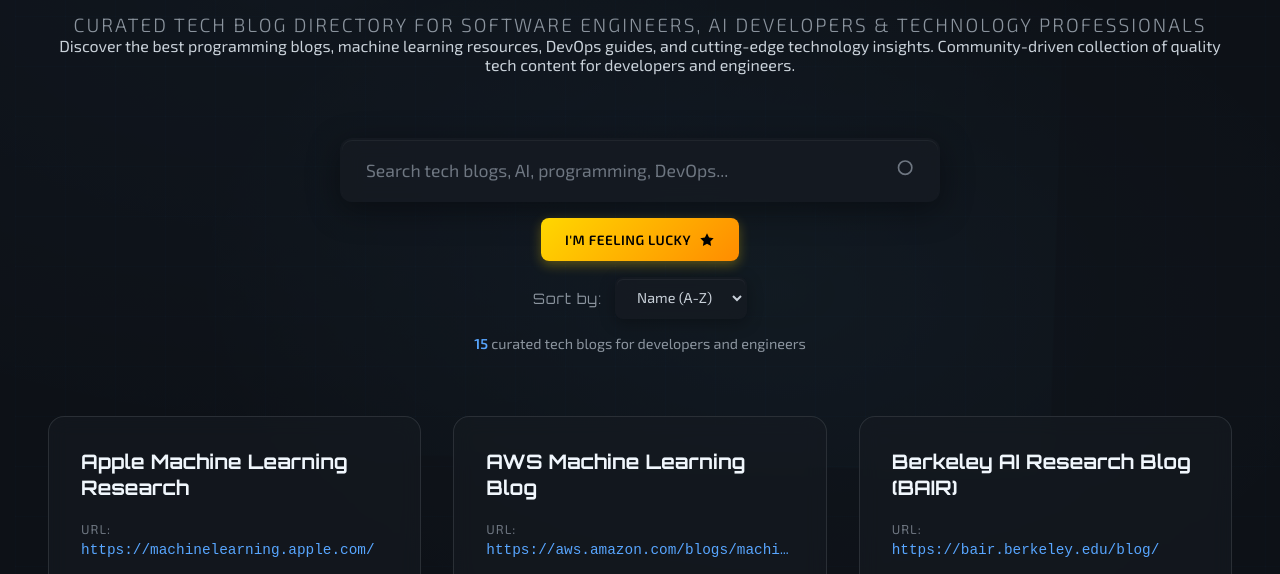
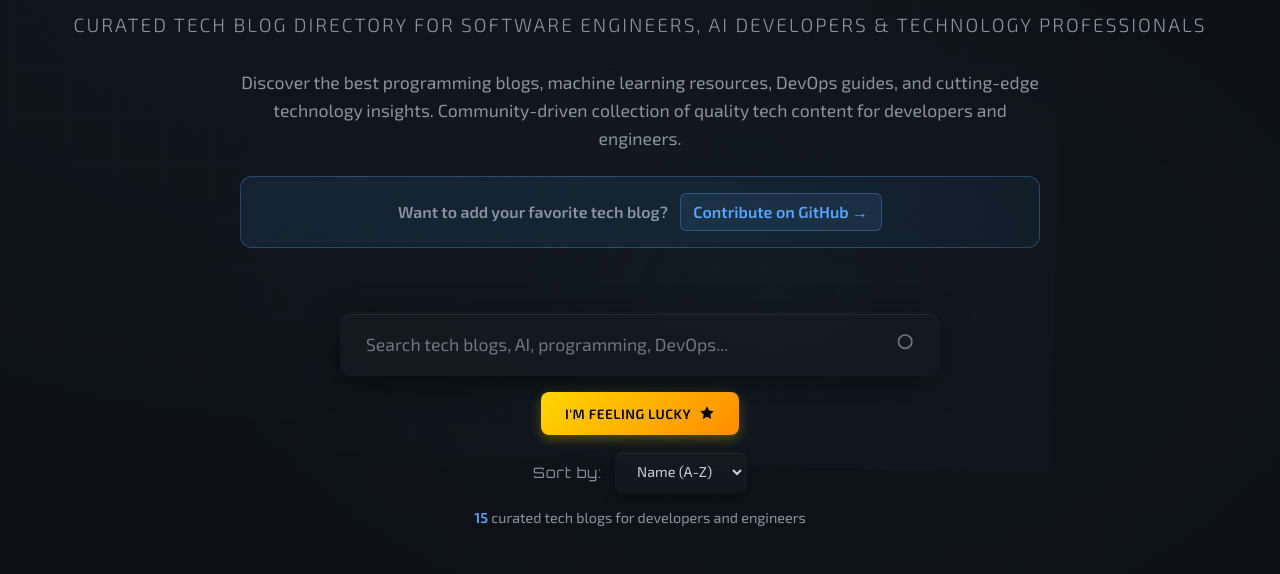
Before and after one commit to caglarsarikaya/tech-blogs, a plain HTML site: page index.html in a window 1280 px wide. Shown: the part 199-773 px from the top of the page. Drawn offline with Linux system fonts and the light colour scheme.

Commit message:
contribute github url added

```diff
--- a/index.html
+++ b/index.html
@@ -86,6 +86,14 @@
             <p class="subtitle">Curated Tech Blog Directory for Software Engineers, AI Developers & Technology Professionals</p>
             <div class="header-description">
                 <p>Discover the best programming blogs, machine learning resources, DevOps guides, and cutting-edge technology insights. Community-driven collection of quality tech content for developers and engineers.</p>
+                <div class="contribute-banner">
+                    <p>
+                        <strong>Want to add your favorite tech blog?</strong>
+                        <a href="https://github.com/caglarsarikaya/tech-blogs" target="_blank" rel="noopener noreferrer" class="contribute-link">
+                            Contribute on GitHub →
+                        </a>
+                    </p>
+                </div>
             </div>
         </header>
 
@@ -126,7 +134,11 @@
         <div class="no-results" id="noResults" style="display: none;" role="alert">
             <div class="no-results-icon">⚠</div>
             <h3>No matching tech blogs found</h3>
-            <p>Try different search terms like "AI", "programming", "DevOps" or contribute new blogs via pull request</p>
+            <p>Try different search terms like "AI", "programming", "DevOps" or
+                <a href="https://github.com/caglarsarikaya/tech-blogs" target="_blank" rel="noopener noreferrer" class="contribute-link">
+                    contribute new blogs on GitHub
+                </a>
+            </p>
         </div>
     </div>
 
--- a/styles.css
+++ b/styles.css
@@ -120,6 +120,76 @@ body::before {
     letter-spacing: 2px;
     text-transform: uppercase;
     position: relative;
+}
+
+/* Header description */
+.header-description {
+    margin-top: 2rem;
+    max-width: 800px;
+    margin-left: auto;
+    margin-right: auto;
+}
+
+.header-description p {
+    font-size: 1.1rem;
+    line-height: 1.6;
+    color: #8b949e;
+    margin-bottom: 1rem;
+}
+
+/* Contribute banner */
+.contribute-banner {
+    margin-top: 1.5rem;
+    padding: 1rem 1.5rem;
+    background: linear-gradient(135deg, rgba(88, 166, 255, 0.1), rgba(64, 196, 255, 0.05));
+    border: 1px solid rgba(88, 166, 255, 0.3);
+    border-radius: 12px;
+    position: relative;
+    overflow: hidden;
+}
+
+.contribute-banner::before {
+    content: '';
+    position: absolute;
+    top: 0;
+    left: -100%;
+    width: 100%;
+    height: 100%;
+    background: linear-gradient(90deg, transparent, rgba(88, 166, 255, 0.1), transparent);
+    animation: shimmer 3s infinite;
+}
+
+@keyframes shimmer {
+    0% { left: -100%; }
+    100% { left: 100%; }
+}
+
+.contribute-banner p {
+    margin: 0;
+    font-size: 1rem;
+    position: relative;
+    z-index: 1;
+}
+
+.contribute-link {
+    color: #58a6ff;
+    text-decoration: none;
+    font-weight: 600;
+    padding: 0.3rem 0.8rem;
+    border-radius: 6px;
+    background: rgba(88, 166, 255, 0.1);
+    border: 1px solid rgba(88, 166, 255, 0.3);
+    transition: all 0.3s ease;
+    display: inline-block;
+    margin-left: 0.5rem;
+}
+
+.contribute-link:hover {
+    background: rgba(88, 166, 255, 0.2);
+    border-color: rgba(88, 166, 255, 0.5);
+    color: #79b8ff;
+    transform: translateY(-1px);
+    box-shadow: 0 4px 12px rgba(88, 166, 255, 0.2);
 }
 
 /* Tooltip */
```
